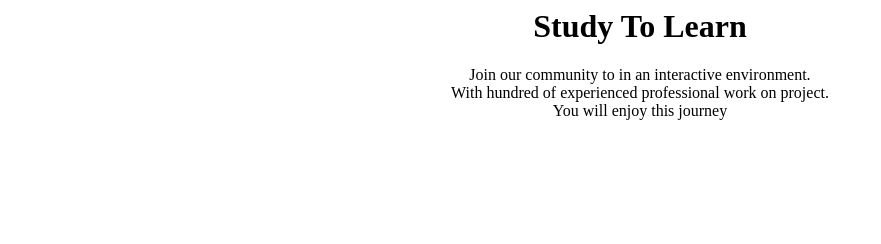
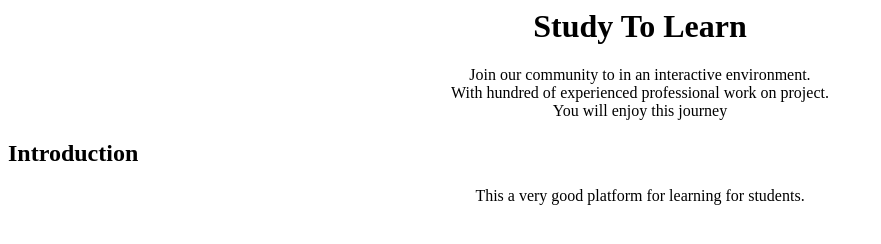
Before and after one commit to Ghulam121/WebSiteProject, a plain HTML site: page News.html in a window 1280 px wide. Shown: the whole page, without its empty margins (0-881 px from the left). Drawn offline with Linux system fonts and the light colour scheme.

Commit message:
intro para added to news

```diff
--- a/News.html
+++ b/News.html
@@ -14,5 +14,11 @@ h1,p{
  With hundred of experienced professional work on project.<br>
  You will enjoy this journey
  </p>
+ <h2>
+ Introduction
+ </h2>
+ <p id="Intro-para">
+ This a very good platform for learning for students.
+ </p>
 </body>
 </html>
```
